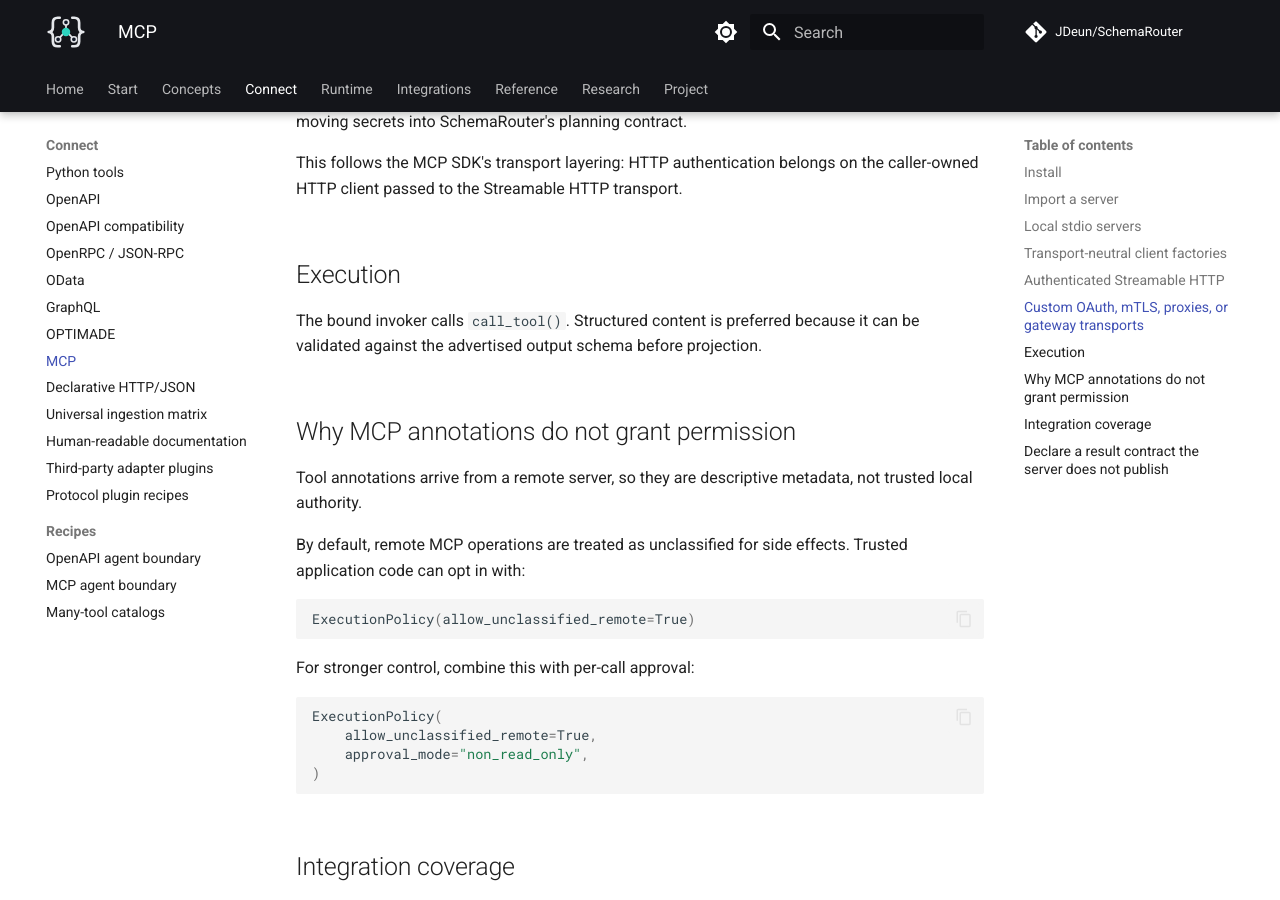
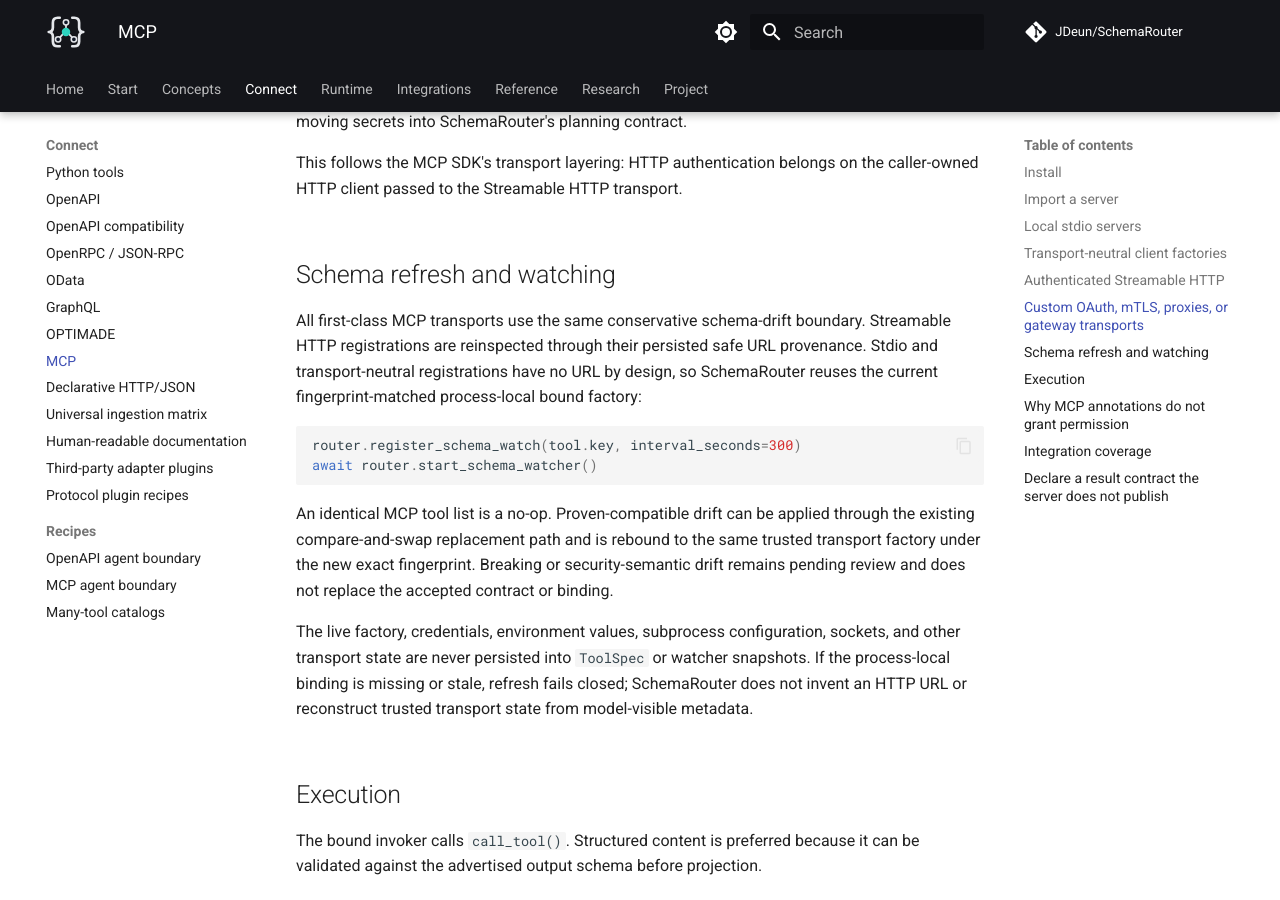
Before and after one commit to JDeun/SchemaRouter, an MkDocs documentation site: the page built from docs/guides/mcp.md, in a window 1280 px wide and 900 px high, scrolled down 2835 px. Built offline with MkDocs 1.6.1 and Material for MkDocs 9.7.7, drawn with Linux system fonts in a browser that asks for light colours; comment, search, counter and statistics services are not loaded.

Commit message:
docs: document MCP bound transport refresh

````diff
--- a/docs/guides/mcp.md
+++ b/docs/guides/mcp.md
@@ -130,6 +130,28 @@ moving secrets into SchemaRouter's planning contract.
 
 This follows the MCP SDK's transport layering: HTTP authentication belongs on the caller-owned HTTP
 client passed to the Streamable HTTP transport.
+
+## Schema refresh and watching
+
+All first-class MCP transports use the same conservative schema-drift boundary. Streamable HTTP
+registrations are reinspected through their persisted safe URL provenance. Stdio and
+transport-neutral registrations have no URL by design, so SchemaRouter reuses the current
+fingerprint-matched process-local bound factory:
+
+```python
+router.register_schema_watch(tool.key, interval_seconds=300)
+await router.start_schema_watcher()
+```
+
+An identical MCP tool list is a no-op. Proven-compatible drift can be applied through the existing
+compare-and-swap replacement path and is rebound to the same trusted transport factory under the
+new exact fingerprint. Breaking or security-semantic drift remains pending review and does not
+replace the accepted contract or binding.
+
+The live factory, credentials, environment values, subprocess configuration, sockets, and other
+transport state are never persisted into `ToolSpec` or watcher snapshots. If the process-local
+binding is missing or stale, refresh fails closed; SchemaRouter does not invent an HTTP URL or
+reconstruct trusted transport state from model-visible metadata.
 
 ## Execution
 
````
